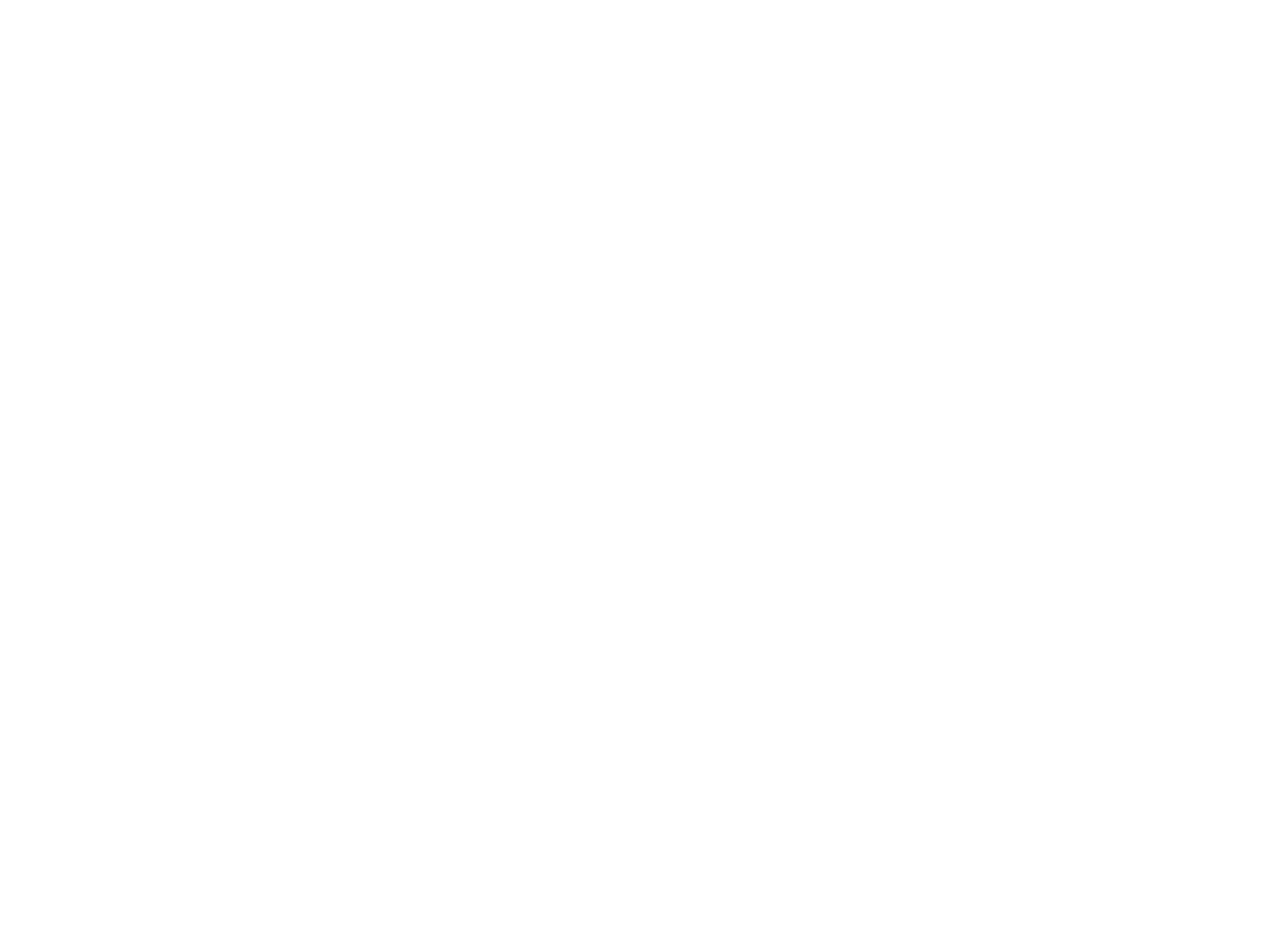
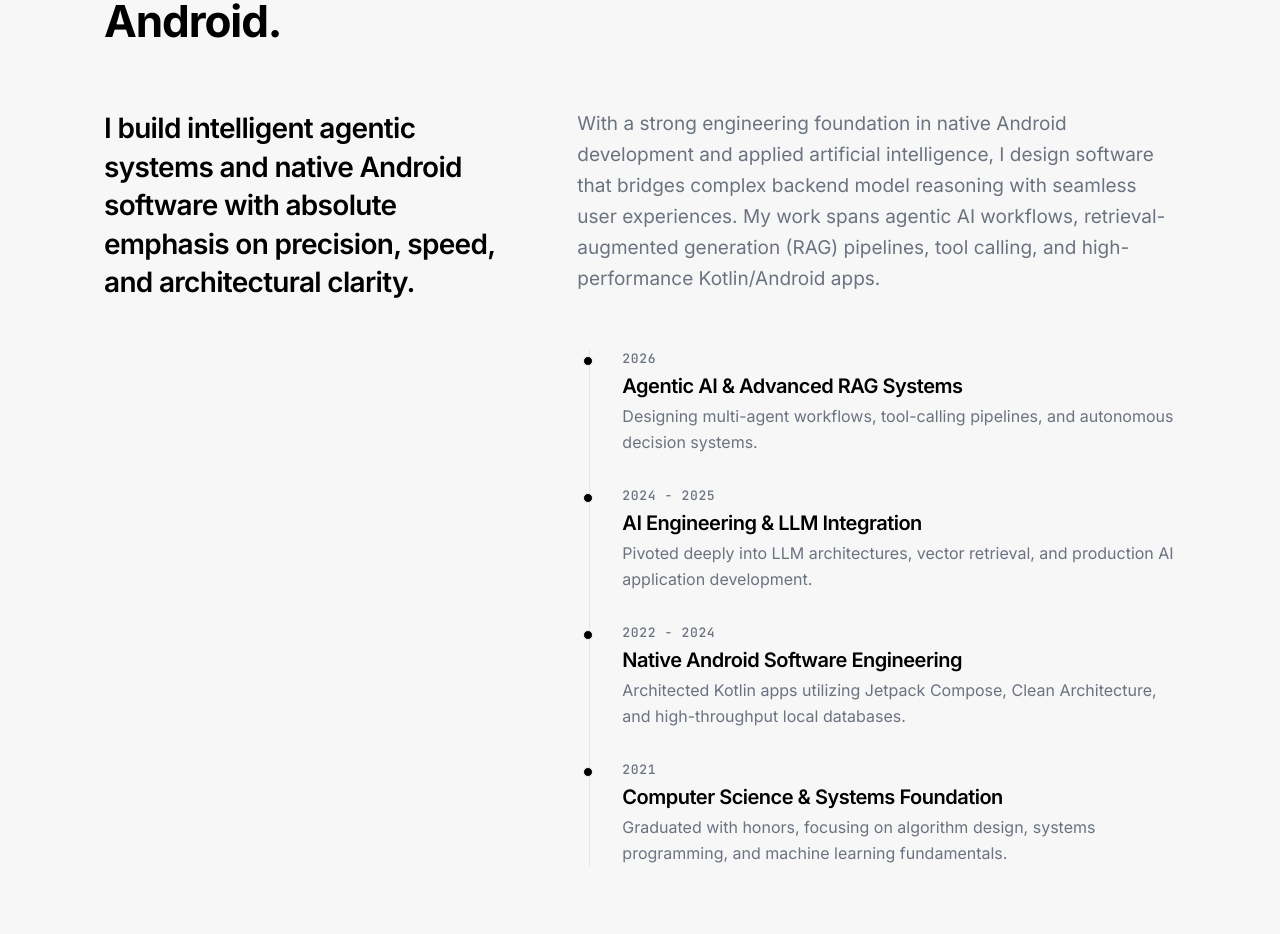
Before and after one commit to vickyraut/portfolio-website, a Next.js app: page / in a window 1280 px wide. Shown: the part 1038-1972 px from the top of the page. Before the commit the page ends 800 px from the top, so only its background shows below. Built offline with nearby package versions, Linux system fonts and the light colour scheme.

Commit message:
Implement About section

```diff
--- a/app/page.tsx
+++ b/app/page.tsx
@@ -1,9 +1,11 @@
 import { Hero } from "@/components/sections/hero";
+import { About } from "@/components/sections/about";
 
 export default function Home() {
   return (
     <>
       <Hero />
+      <About />
     </>
   );
 }
--- /dev/null
+++ b/components/sections/about/about-timeline.tsx
@@ -0,0 +1,44 @@
+"use client";
+
+import React from "react";
+import { motion } from "framer-motion";
+import { Milestone } from "@/content/about";
+import { fadeUp, staggerContainer } from "@/lib/animations";
+
+export interface AboutTimelineProps {
+  milestones: Milestone[];
+}
+
+export const AboutTimeline: React.FC<AboutTimelineProps> = ({ milestones }) => {
+  return (
+    <motion.div
+      variants={staggerContainer(0.1)}
+      initial="hidden"
+      whileInView="visible"
+      viewport={{ once: true, amount: 0.2 }}
+      className="relative border-l border-border pl-6 md:pl-8 space-y-8 my-8 ml-2 md:ml-3"
+    >
+      {milestones.map((item, index) => (
+        <motion.div key={index} variants={fadeUp} className="relative group">
+          {/* Milestone Connected Dot */}
+          <span className="absolute -left-[31px] md:-left-[39px] top-1.5 w-2.5 h-2.5 rounded-full bg-foreground border border-background-secondary group-hover:scale-125 transition-transform duration-180" />
+
+          {/* Monospace Year Label */}
+          <p className="text-meta font-mono text-muted-foreground uppercase tracking-wider mb-1">
+            {item.year}
+          </p>
+
+          {/* Milestone Title */}
+          <h4 className="text-h4 font-semibold text-foreground tracking-tight">
+            {item.title}
+          </h4>
+
+          {/* Milestone Description */}
+          <p className="text-body text-muted-foreground mt-1 max-w-prose">
+            {item.description}
+          </p>
+        </motion.div>
+      ))}
+    </motion.div>
+  );
+};
--- /dev/null
+++ b/components/sections/about/about.tsx
@@ -0,0 +1,54 @@
+"use client";
+
+import React from "react";
+import { SectionWrapper } from "@/components/layout/section-wrapper";
+import { SectionHeading } from "@/components/shared/section-heading";
+import { Reveal } from "@/components/shared/reveal";
+import { AboutTimeline } from "./about-timeline";
+import { aboutData } from "@/content/about";
+import { fadeUp } from "@/lib/animations";
+
+export const About: React.FC = () => {
+  return (
+    <SectionWrapper
+      id="about"
+      ariaLabelledby="about-heading"
+      bg="secondary"
+    >
+      {/* Section Header */}
+      <Reveal variants={fadeUp}>
+        <SectionHeading
+          id="about-heading"
+          overline={aboutData.overline}
+          title={aboutData.heading}
+        />
+      </Reveal>
+
+      {/* Two Column Layout (40% / 60% split on desktop) */}
+      <div className="grid grid-cols-1 lg:grid-cols-12 gap-12 lg:gap-16 items-start">
+        {/* Left Column: Personal Statement (40% width / 5 cols) */}
+        <Reveal variants={fadeUp} className="lg:col-span-5">
+          <h3 className="text-h3 font-semibold text-foreground tracking-tight leading-snug">
+            {aboutData.statement}
+          </h3>
+        </Reveal>
+
+        {/* Right Column: Bio Summary + Timeline + Philosophy (60% width / 7 cols) */}
+        <Reveal variants={fadeUp} delay={0.1} className="lg:col-span-7 flex flex-col gap-6">
+          {/* Professional Bio Paragraph */}
+          <p className="text-body-lg text-muted-foreground leading-relaxed">
+            {aboutData.bio}
+          </p>
+
+          {/* Key Milestones Timeline */}
+          <AboutTimeline milestones={aboutData.milestones} />
+
+          {/* Monospace Code Philosophy Comment Motif */}
+          <div className="mt-4 p-4 rounded-md border border-border bg-background text-code font-mono text-muted-foreground">
+            <code>{aboutData.philosophy}</code>
+          </div>
+        </Reveal>
+      </div>
+    </SectionWrapper>
+  );
+};
--- /dev/null
+++ b/components/sections/about/index.ts
@@ -0,0 +1,2 @@
+export * from "./about";
+export * from "./about-timeline";
--- /dev/null
+++ b/content/about.ts
@@ -0,0 +1,36 @@
+export interface Milestone {
+  year: string;
+  title: string;
+  description: string;
+}
+
+export const aboutData = {
+  overline: "ABOUT ME",
+  heading: "Engineering systems at the intersection of AI & Android.",
+  statement:
+    "I build intelligent agentic systems and native Android software with absolute emphasis on precision, speed, and architectural clarity.",
+  bio: "With a strong engineering foundation in native Android development and applied artificial intelligence, I design software that bridges complex backend model reasoning with seamless user experiences. My work spans agentic AI workflows, retrieval-augmented generation (RAG) pipelines, tool calling, and high-performance Kotlin/Android apps.",
+  philosophy: "// I build systems that reason, not just respond.",
+  milestones: [
+    {
+      year: "2026",
+      title: "Agentic AI & Advanced RAG Systems",
+      description: "Designing multi-agent workflows, tool-calling pipelines, and autonomous decision systems.",
+    },
+    {
+      year: "2024 - 2025",
+      title: "AI Engineering & LLM Integration",
+      description: "Pivoted deeply into LLM architectures, vector retrieval, and production AI application development.",
+    },
+    {
+      year: "2022 - 2024",
+      title: "Native Android Software Engineering",
+      description: "Architected Kotlin apps utilizing Jetpack Compose, Clean Architecture, and high-throughput local databases.",
+    },
+    {
+      year: "2021",
+      title: "Computer Science & Systems Foundation",
+      description: "Graduated with honors, focusing on algorithm design, systems programming, and machine learning fundamentals.",
+    },
+  ] as Milestone[],
+};
```
